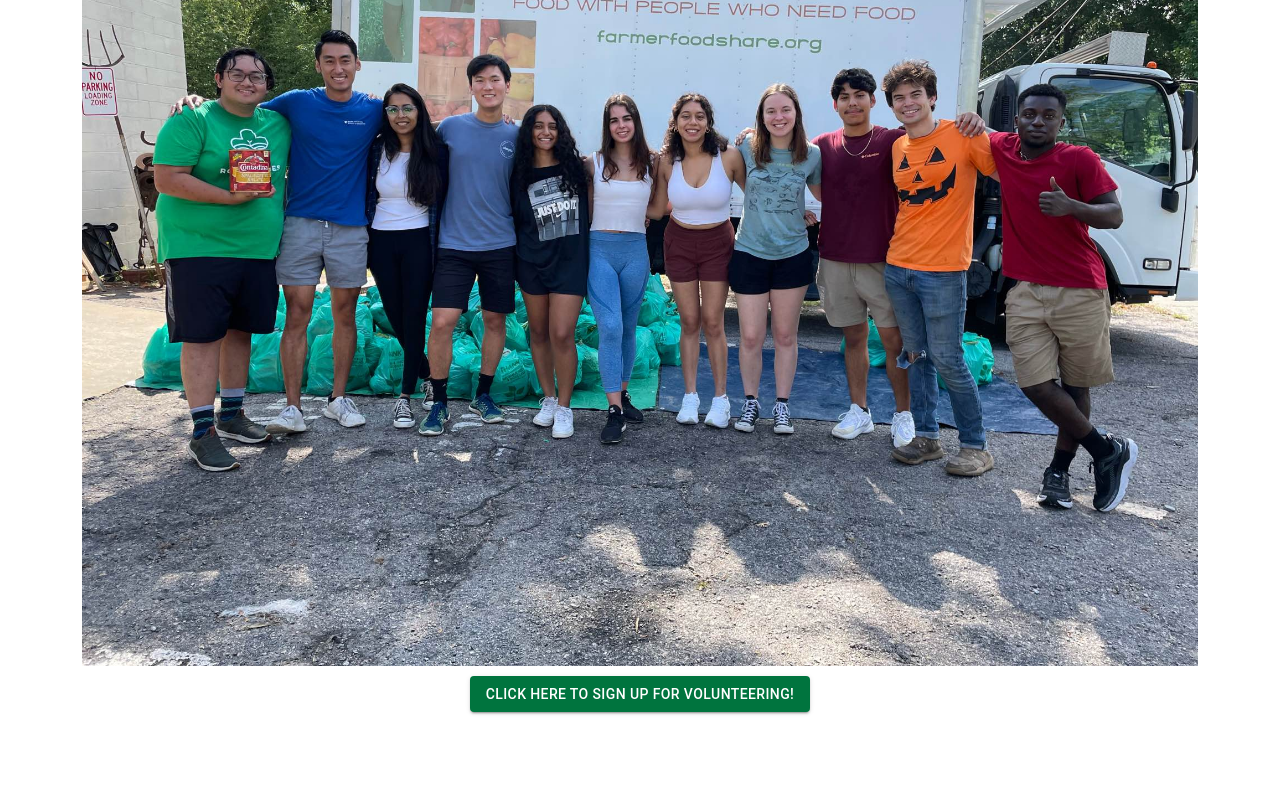
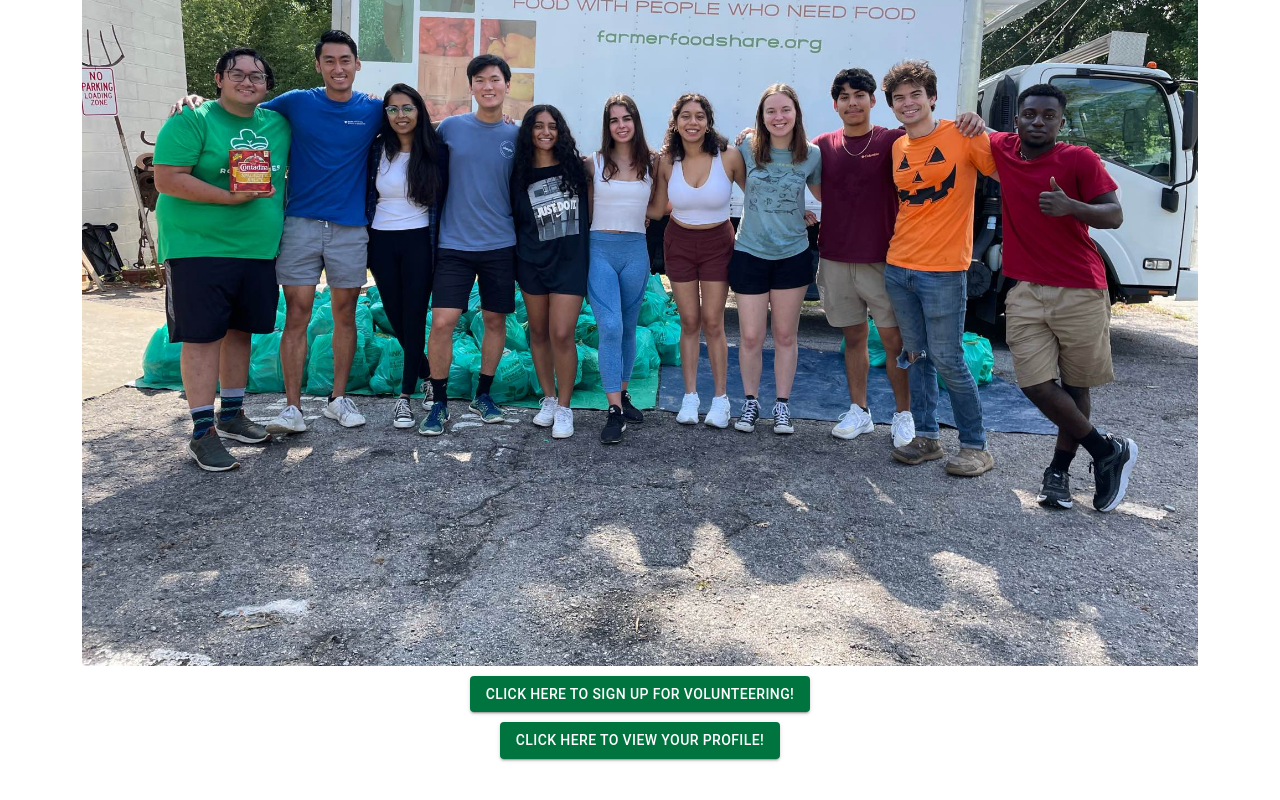
Before and after one commit to alexanderwhang/root-causes-fresh-produce-program, a React (Create React App) app in the folder root-causes-volunteer/react-volunteer-app/: page /home in a window 1280 px wide. Shown: the part 1276-2076 px from the top of the page. Built offline with nearby package versions, Linux system fonts and the light colour scheme.

Commit message:
added notes column

```diff
--- a/root-causes-volunteer/react-volunteer-app/src/components/calls/table.js
+++ b/root-causes-volunteer/react-volunteer-app/src/components/calls/table.js
@@ -241,11 +241,25 @@ function Row(props) {
                       </form>
                     </form>
                     </div>
-                      <h5 style={{fontSize: "20px", fontWeight: "bold"}}>Note History</h5>
-                      <p style={{fontSize: "17px", color: "black"}}> {row.call_notes} </p>
+                      {/* <h5 style={{fontSize: "20px", fontWeight: "bold"}}>Note History</h5>
+                      <p style={{fontSize: "17px", color: "black"}}> {row.call_notes} </p> */}
                     </TableCell>
                   </TableRow>
                 </TableHead>
+
+                <TableHead>
+                    <TableRow>
+                      <TableCell> <b> Note History </b> </TableCell>
+                    </TableRow>
+                </TableHead>
+                <TableBody>
+                  <TableRow key="extra2">
+                      <TableCell component="th" scope="row">
+                        {row.delivery_notes}
+                      </TableCell>
+                  </TableRow>
+                </TableBody>
+
                 <TableBody>
                     <TableRow key={row.id}>
                       <TableCell></TableCell>
--- a/root-causes-volunteer/react-volunteer-app/src/components/routes/tableRoute.js
+++ b/root-causes-volunteer/react-volunteer-app/src/components/routes/tableRoute.js
@@ -185,10 +185,10 @@ function Row(props) {
           <a href={"tel:" + row.phone}>{row.phone}</a>
           <br /> Preferred Language: {row.language}
           <br /> Most Recent Delivery: {row.most_recent_delivery}
-          <br /> Most Recent Note: {" "}
+          {/* <br /> Most Recent Note: {" "}
             <span style={{fontWeight: "bold"}}>
               {row.delivery_notes}
-            </span>
+            </span> */}
         </TableCell>
         <TableCell>
 
@@ -223,7 +223,7 @@ function Row(props) {
           <Collapse in={open} timeout="auto" unmountOnExit>
             <Box sx={{ margin: 1 }}>
               <Typography variant="h6" gutterBottom component="div">
-                Delivery Notes / Image Upload
+                <b> Delivery Notes / Image Upload </b>
               </Typography>
               <Table size="small" aria-label="purchases">
                 <TableHead>
@@ -265,9 +265,24 @@ function Row(props) {
                   <TableRow key="extra1">
                   </TableRow>
                 </TableBody>
+
                 <TableHead>
                     <TableRow>
-                      <TableCell>Image Upload</TableCell>
+                      <TableCell> <b> Note History </b> </TableCell>
+                    </TableRow>
+                </TableHead>
+                <TableBody>
+                  <TableRow key="extra2">
+                      <TableCell component="th" scope="row">
+                        {row.delivery_notes}
+                      </TableCell>
+                  </TableRow>
+                </TableBody>
+
+
+                <TableHead>
+                    <TableRow>
+                      <TableCell> <b> Image Upload </b> </TableCell>
                     </TableRow>
                 </TableHead>
                 <TableBody>
@@ -277,6 +292,7 @@ function Row(props) {
                       </TableCell>
                   </TableRow>
                 </TableBody>
+
               </Table>
             </Box>
           </Collapse>
--- a/root-causes-volunteer/react-volunteer-app/src/pages/Home.js
+++ b/root-causes-volunteer/react-volunteer-app/src/pages/Home.js
@@ -55,7 +55,6 @@ const Home = () => {
         <div>
           <Grid
             paddingTop= "10px"
-            paddingBottom = "85px"
             container justify="center"
             alignItems="center"
             justifyContent="center">
@@ -69,7 +68,27 @@ const Home = () => {
                 Click here to sign up for volunteering!
               </Button>
             </Link>
-          </Grid>
+            </Grid>
+
+            <Grid
+            paddingTop= "10px"
+            paddingBottom = "85px"
+            container justify="center"
+            alignItems="center"
+            justifyContent="center">
+            <Link href="/trueprofile" style={{textDecoration: 'none'}}>
+              <Button id="volunteerRedirect"
+                fullWidth
+                type="submit"
+                variant="contained"
+                justify="center"
+                backgroundColor="black">
+                Click here to view your profile!
+              </Button>
+            </Link>
+            </Grid>
+
+
         </div>
     </div>
   )
```
Also changed, not shown: root-causes-volunteer/react-volunteer-app/src/images-react/blue-house-yellow-front-door-featured-image-blog-scaled.jpg (added).
